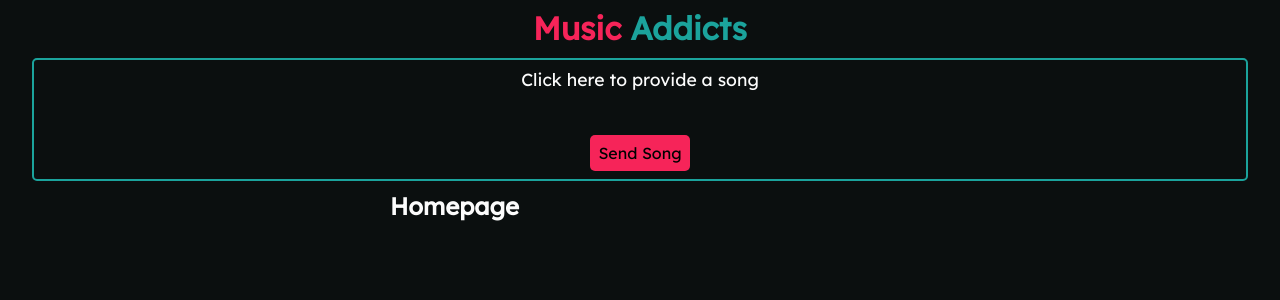
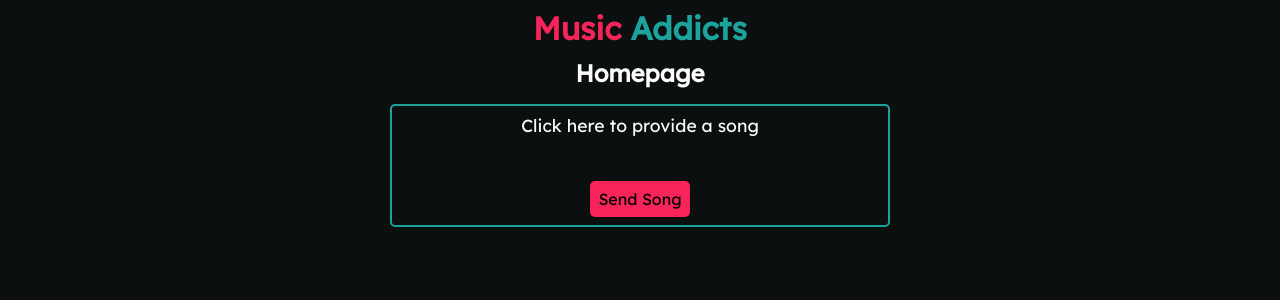
Before and after one commit to MMLORENA/armlolo-songs, a React (Create React App) app: page /home in a window 1280 px wide. Shown: the top 300 px of the page. Built offline with nearby package versions, Linux system fonts and the light colour scheme.

Commit message:
Render AddSong Component in homePage

```diff
--- a/src/components/App/App.tsx
+++ b/src/components/App/App.tsx
@@ -1,9 +1,8 @@
+import { Route, Routes, Navigate } from "react-router-dom";
 import GlobalStyle from "../../styles/GlobalStyle";
 import Header from "../Header/Header";
 import AppStyled from "./AppStyled";
-import { Route, Routes, Navigate } from "react-router-dom";
 import Homepage from "../../pages/Homepage/Homepage";
-import AddSong from "../AddSong/AddSong";
 
 const App = (): JSX.Element => {
   return (
@@ -11,7 +10,6 @@ const App = (): JSX.Element => {
       <GlobalStyle />
       <AppStyled>
         <Header />
-        <AddSong />
         <Routes>
           <Route path="/" element={<Navigate to={"/home"} />} />
           <Route path="/home" element={<Homepage />} />
--- a/src/pages/Homepage/Homepage.tsx
+++ b/src/pages/Homepage/Homepage.tsx
@@ -1,9 +1,11 @@
+import AddSong from "../../components/AddSong/AddSong";
 import HomepageStyled from "./HomepageStyled";
 
 const Homepage = (): JSX.Element => {
   return (
-    <HomepageStyled className="homepage">
-      <h2 className="homepage__title">Homepage</h2>
+    <HomepageStyled className="homepage-container">
+      <h2 className="homepage-title">Homepage</h2>
+      <AddSong />
     </HomepageStyled>
   );
 };
```
